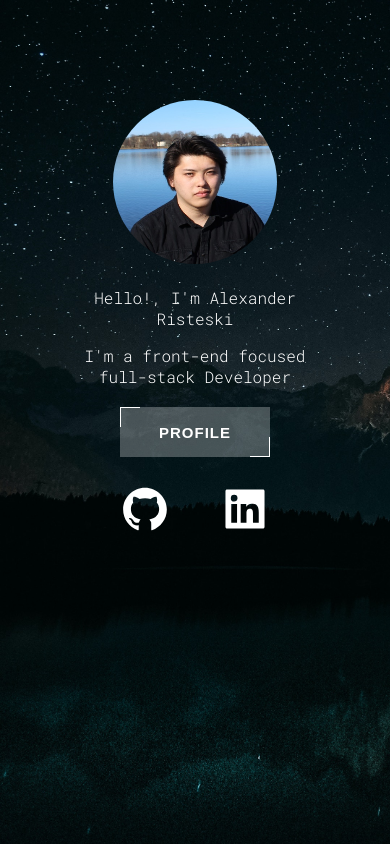
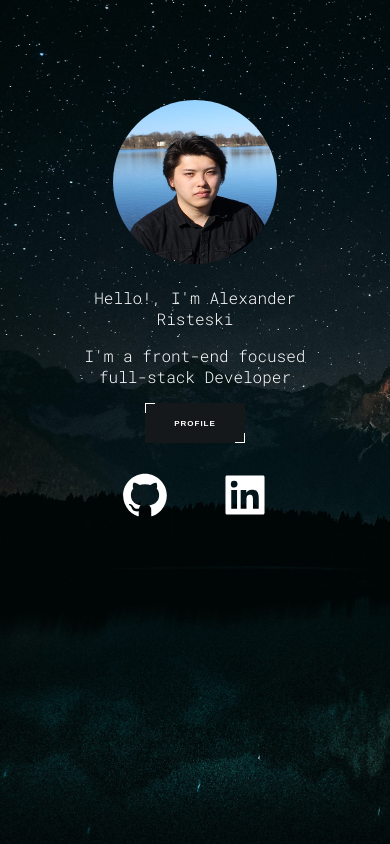
Before and after one commit to Kanzaki404/portfolio, a Next.js app: page / in a window 390 px wide. Built offline with nearby package versions, Linux system fonts and the light colour scheme.

Commit message:
mobile resposive v2

```diff
--- a/components/MainContent/MainContent.module.css
+++ b/components/MainContent/MainContent.module.css
@@ -93,9 +93,14 @@
     .projectCards{
 
 
-        grid-template-columns:  1fr;
+        grid-template-columns: 1fr;
+    width: 300px;
+    padding: 0px;
 
 
+    }
+    .closeIcon{
+        width: 20px;
     }
   }
 /* .gridItem{
--- a/components/button.module.css
+++ b/components/button.module.css
@@ -7,13 +7,14 @@
     position:relative;
     width: 150px;
     cursor: pointer;
+
   }
 
   .btn{
     width:100%;
     height:50px;
     position:relative;
-    background:rgba(255, 255, 255, .27);
+    background:rgba(21, 24, 27, .60);
     text-transform:uppercase;
     color:white;
     font-weight:700;
@@ -54,3 +55,34 @@
     width:100%;
     height:100%;
   }
+
+
+
+  @media screen and (max-width: 430px) {
+    .buttonBox{
+      width: 100px;
+      margin-left: 10px;
+      margin-right: 10px;
+
+    }
+    .btn{
+      height:40px;
+      font-size:8px;
+      background:#15181b;
+    }
+    .buttonBox>.border:nth-of-type(1){
+      width: 10px;
+      height:10px;
+    }
+
+    .buttonBox>.border:nth-of-type(2){
+
+      width:10px;
+      height:10px;
+    }
+    .buttonBox:hover .border{
+      width:100%;
+      height:100%;
+    }
+
+  }
--- a/components/drawer.module.css
+++ b/components/drawer.module.css
@@ -73,13 +73,14 @@
     .btnGroup{
 
 
-        justify-content: center;
+
         position: fixed;
-        background-color: #0c121b;
+        margin-left: auto;
+        margin-right: auto;
     }
     .true{
 
         height: 150vh;
-        margin-bottom: 60px;
+
     }
   }
--- a/pages/index.js
+++ b/pages/index.js
@@ -55,9 +55,10 @@ export default function Home() {
 				<div className={styles.textInfo}>
 					<p>{name}</p>
 					<p>{description}</p>
+					<Button action={() => setCurtain(true)}>Profile</Button>
 				</div>
 
-				<Button action={() => setCurtain(true)}>Profile</Button>
+
 				<div className={styles.linkGroup}>
 				<a href="https://github.com/Kanzaki404" target="_blank">
 					<AiOutlineGithub />
--- a/styles/Home.module.css
+++ b/styles/Home.module.css
@@ -78,8 +78,9 @@
   .textInfo{
     min-height:120px;
     box-sizing: border-box;
-    width: 100%;
+
     font-size: 1rem;
+    text-align: -webkit-center;
 
   }
 }
```
